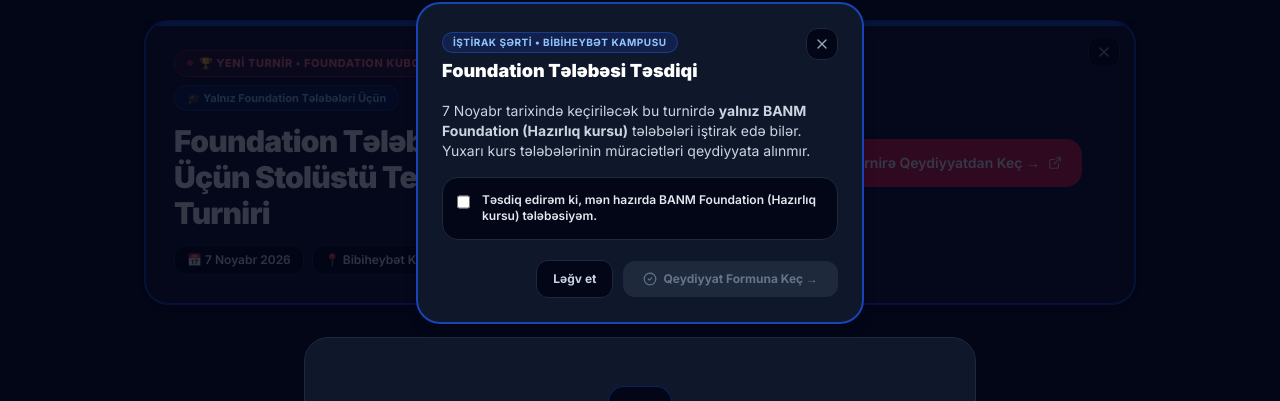
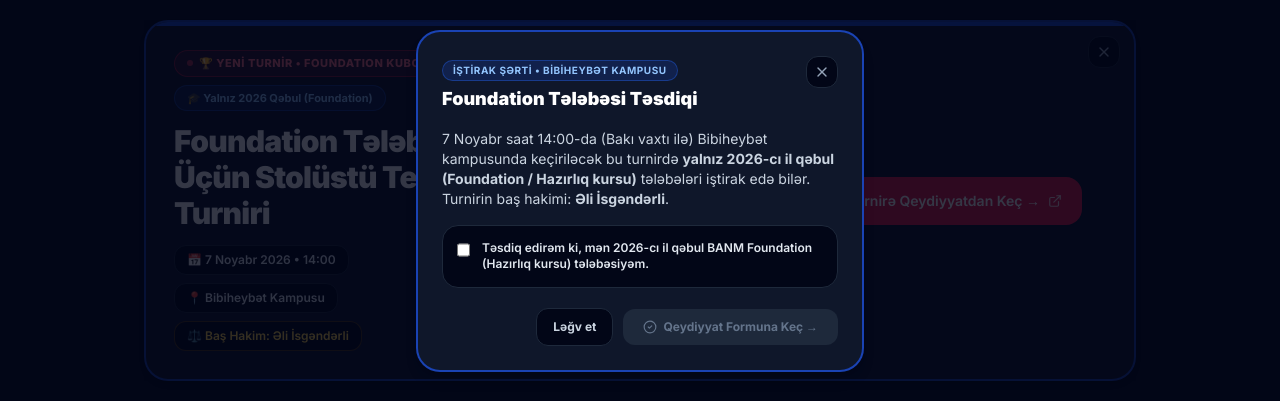
Before and after one commit to Ali0lo/bhos-tennis, a Next.js app: page /tournaments in a window 1280 px wide. Both pictures are taken after a click on the button "Turnirə Qeydiyyatdan Keç →". Shown: the part 132-533 px from the top of the page. Built offline with nearby package versions, Linux system fonts and the light colour scheme; no server answers; the database is empty.

Commit message:
feat(tournament): set Nov 7 14:00 Baku time, 2026 cohort restriction, and referee badge

```diff
--- a/components/FoundationTournamentBanner.tsx
+++ b/components/FoundationTournamentBanner.tsx
@@ -5,10 +5,10 @@ import { X, ExternalLink, ShieldAlert, Lock, CheckCircle2 } from 'lucide-react';
 import { BHOSDataStore } from '../lib/data/store';
 import { PlayerProfile } from '../lib/data/types';
 
-const TARGET_DATE_ISO = '2026-11-07T10:00:00+04:00';
+const TARGET_DATE_ISO = '2026-11-07T14:00:00+04:00';
 const DISMISS_STORAGE_KEY = 'bhos_foundation_tournament_banner_dismissed_v1';
 const REGISTRATION_URL = 'https://forms.gle/ULNedGr1LFzyafRe9';
-const MIN_FOUNDATION_ADMISSION_YEAR = 2025;
+const FOUNDATION_ADMISSION_YEAR = 2026;
 
 interface CountdownTime {
   days: number;
@@ -40,7 +40,7 @@ function isNonFoundationProfile(user: PlayerProfile | null): boolean {
   if (user.user_type === 'teacher' || user.user_type === 'staff' || user.role === 'coach') {
     return true;
   }
-  if (typeof user.admission_year === 'number' && user.admission_year < MIN_FOUNDATION_ADMISSION_YEAR) {
+  if (user.admission_year !== FOUNDATION_ADMISSION_YEAR) {
     return true;
   }
   return false;
@@ -145,7 +145,7 @@ export default function FoundationTournamentBanner() {
             </span>
 
             <span className="inline-flex items-center gap-1.5 px-3 py-1 rounded-full bg-blue-700/20 border border-blue-600/40 text-blue-300 text-[11px] font-bold">
-              <span>🎓 Yalnız Foundation Tələbələri Üçün</span>
+              <span>🎓 Yalnız 2026 Qəbul (Foundation)</span>
             </span>
 
             {mounted && countdown.isStarted && (
@@ -161,10 +161,13 @@ export default function FoundationTournamentBanner() {
 
           <div className="flex flex-wrap items-center gap-2 pt-0.5">
             <span className="inline-flex items-center gap-1.5 px-3 py-1.5 rounded-xl bg-slate-950 border border-slate-800 text-xs font-semibold text-slate-200">
-              <span>📅 7 Noyabr 2026</span>
+              <span>📅 7 Noyabr 2026 • 14:00</span>
             </span>
             <span className="inline-flex items-center gap-1.5 px-3 py-1.5 rounded-xl bg-slate-950 border border-slate-800 text-xs font-semibold text-slate-200">
               <span>📍 Bibiheybət Kampusu</span>
+            </span>
+            <span className="inline-flex items-center gap-1.5 px-3 py-1.5 rounded-xl bg-slate-950 border border-amber-500/30 text-xs font-semibold text-amber-300">
+              <span>⚖️ Baş Hakim: Əli İsgəndərli</span>
             </span>
           </div>
 
@@ -172,7 +175,7 @@ export default function FoundationTournamentBanner() {
             <div className="flex items-start gap-2.5 p-3 rounded-2xl bg-rose-600/10 border border-rose-600/40 text-xs text-rose-300">
               <ShieldAlert className="w-4 h-4 text-rose-400 shrink-0 mt-0.5" />
               <span>
-                Bu turnir yalnız <strong>BANM Foundation (Hazırlıq kursu)</strong> tələbələri üçündür. Sizin profiliniz ({currentUser?.admission_year ? `${currentUser.admission_year}-ci il qəbul` : 'Heyət'}) bu kateqoriyaya uyğun deyil.
+                Bu turnirdə yalnız <strong>2026-cı il qəbul (Foundation / Hazırlıq kursu)</strong> tələbələri qeydiyyatdan keçə bilər. Sizin profiliniz ({currentUser?.admission_year ? `${currentUser.admission_year}-ci il qəbul` : 'Heyət'}) oyunçu qeydiyyatı üçün uyğun deyil.
               </span>
             </div>
           )}
@@ -216,7 +219,7 @@ export default function FoundationTournamentBanner() {
               className="inline-flex items-center justify-center gap-2 px-5 py-3.5 rounded-2xl bg-slate-950 border border-slate-800 text-slate-400 font-display font-semibold text-xs sm:text-sm cursor-not-allowed whitespace-nowrap"
             >
               <Lock className="w-3.5 h-3.5 text-rose-400" />
-              <span>Yalnız Foundation Tələbələri Üçün</span>
+              <span>Yalnız 2026 Foundation Tələbələri</span>
             </button>
           ) : (
             <button
@@ -262,7 +265,7 @@ export default function FoundationTournamentBanner() {
             </div>
 
             <p className="text-xs sm:text-sm text-slate-300 leading-relaxed">
-              7 Noyabr tarixində keçiriləcək bu turnirdə <strong>yalnız BANM Foundation (Hazırlıq kursu)</strong> tələbələri iştirak edə bilər. Yuxarı kurs tələbələrinin müraciətləri qeydiyyata alınmır.
+              7 Noyabr saat 14:00-da (Bakı vaxtı ilə) Bibiheybət kampusunda keçiriləcək bu turnirdə <strong>yalnız 2026-cı il qəbul (Foundation / Hazırlıq kursu)</strong> tələbələri iştirak edə bilər. Turnirin baş hakimi: <strong>Əli İsgəndərli</strong>.
             </p>
 
             <label className="flex items-start gap-3 p-3.5 rounded-2xl bg-slate-950 border border-slate-800 hover:border-blue-600/50 cursor-pointer transition select-none">
@@ -273,7 +276,7 @@ export default function FoundationTournamentBanner() {
                 className="mt-0.5 w-4 h-4 rounded border-slate-700 bg-slate-900 text-rose-600 focus:ring-rose-500"
               />
               <span className="text-xs font-semibold text-slate-200 leading-snug">
-                Təsdiq edirəm ki, mən hazırda BANM Foundation (Hazırlıq kursu) tələbəsiyəm.
+                Təsdiq edirəm ki, mən 2026-cı il qəbul BANM Foundation (Hazırlıq kursu) tələbəsiyəm.
               </span>
             </label>
 
```
